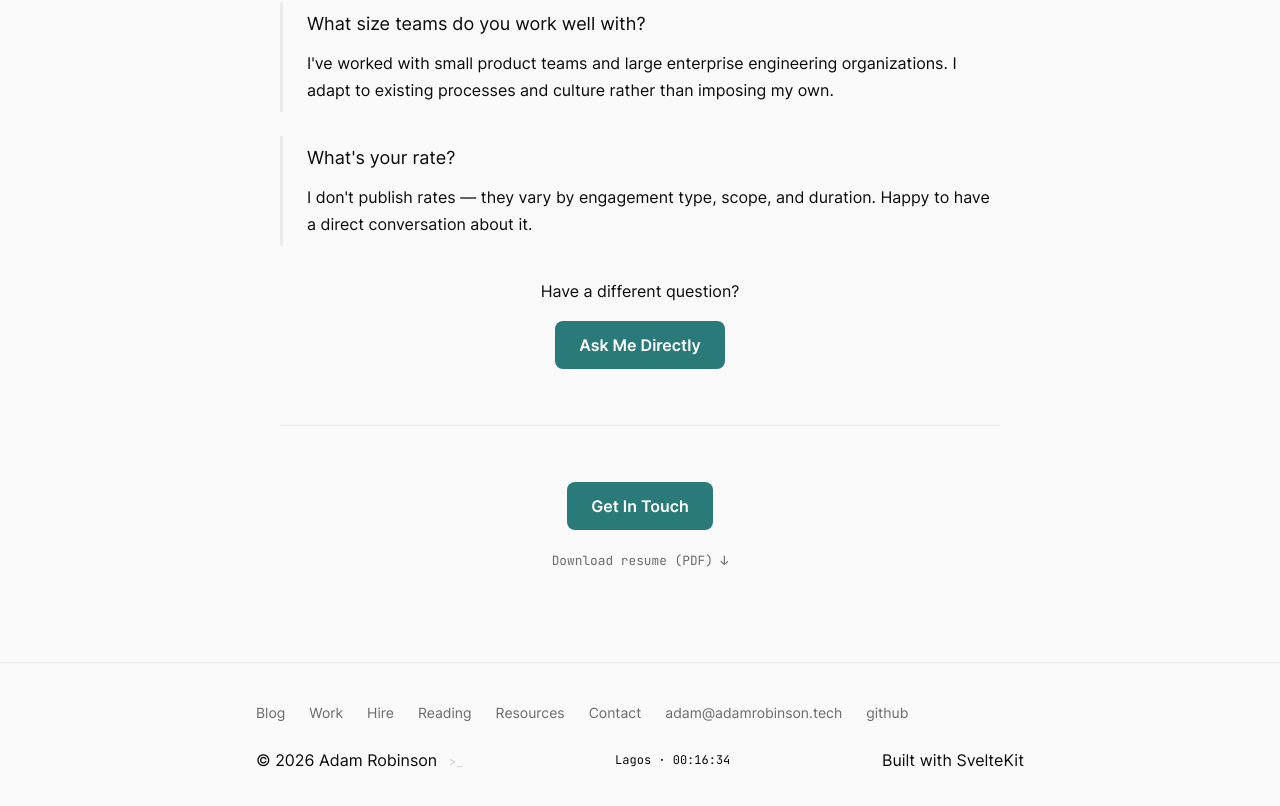
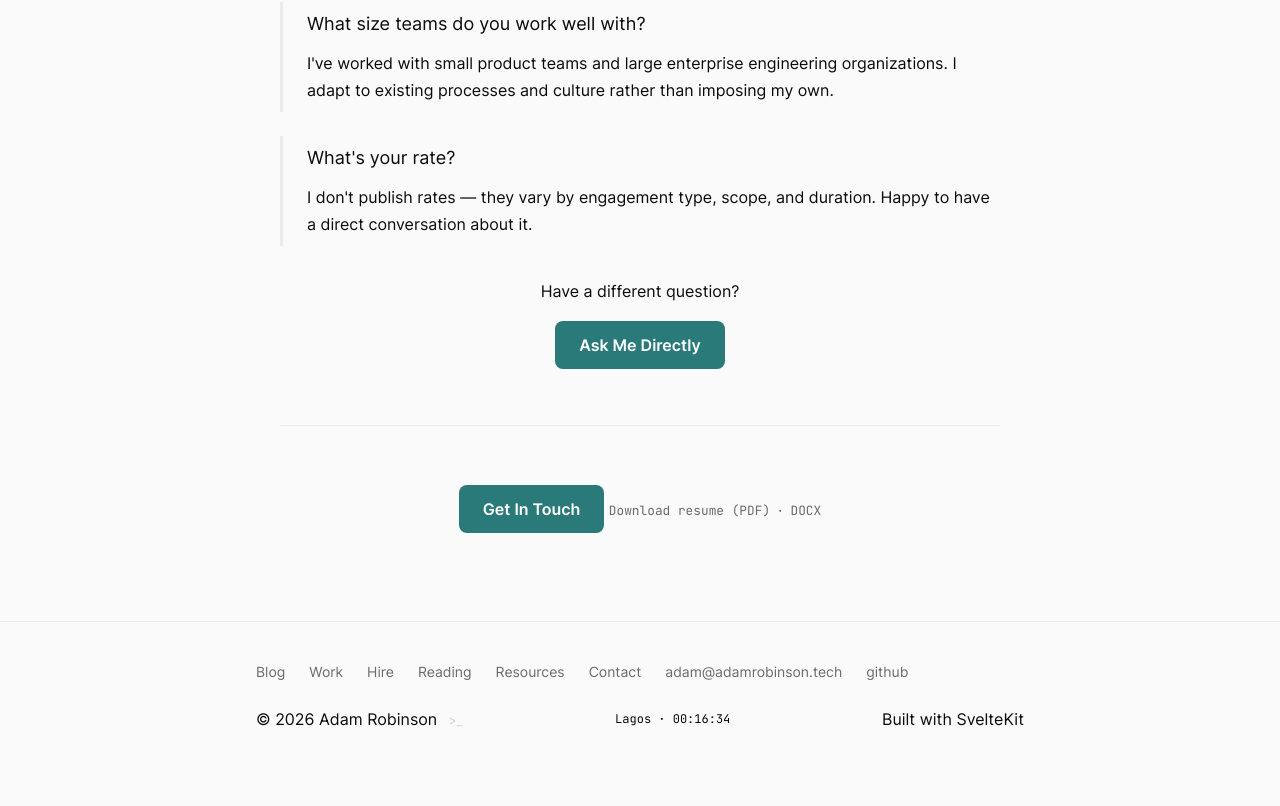
Before and after one commit to aaddaamm/dotcom, a SvelteKit app: page /hire in a window 1280 px wide. Shown: the part 3872-4678 px from the top of the page. After the commit the page ends 4645 px from the top, so only its background shows below. Built offline with nearby package versions, Linux system fonts and the light colour scheme.

Commit message:
feat(hire): add tracked DOCX resume download option

```diff
--- a/src/routes/hire/+page.svelte
+++ b/src/routes/hire/+page.svelte
@@ -100,7 +100,7 @@
 			>
 				Get In Touch
 			</a>
-			<p class="resume-link-row">
+			<div class="resume-link-row" aria-label="Resume download options">
 				<a
 					href="/adam_robinson.pdf"
 					target="_blank"
@@ -108,9 +108,19 @@
 					class="resume-link"
 					onclick={() => trackResumeDownload('hire-page', 'pdf')}
 				>
-					Download resume (PDF) ↓
+					Download resume (PDF)
 				</a>
-			</p>
+				<span class="resume-sep" aria-hidden="true">·</span>
+				<a
+					href="/adam_robinson.docx"
+					target="_blank"
+					rel="noopener"
+					class="resume-link"
+					onclick={() => trackResumeDownload('hire-page', 'docx')}
+				>
+					DOCX
+				</a>
+			</div>
 		</div>
 	</div>
 </div>
@@ -118,6 +128,9 @@
 <style>
 	.resume-link-row {
 		margin-top: 1rem;
+		display: inline-flex;
+		align-items: center;
+		gap: 0.5rem;
 	}
 
 	.resume-link {
@@ -130,6 +143,10 @@
 
 	.resume-link:hover {
 		color: var(--color-accent);
+	}
+
+	.resume-sep {
+		color: var(--color-muted);
 	}
 
 	.cta-row {
```
